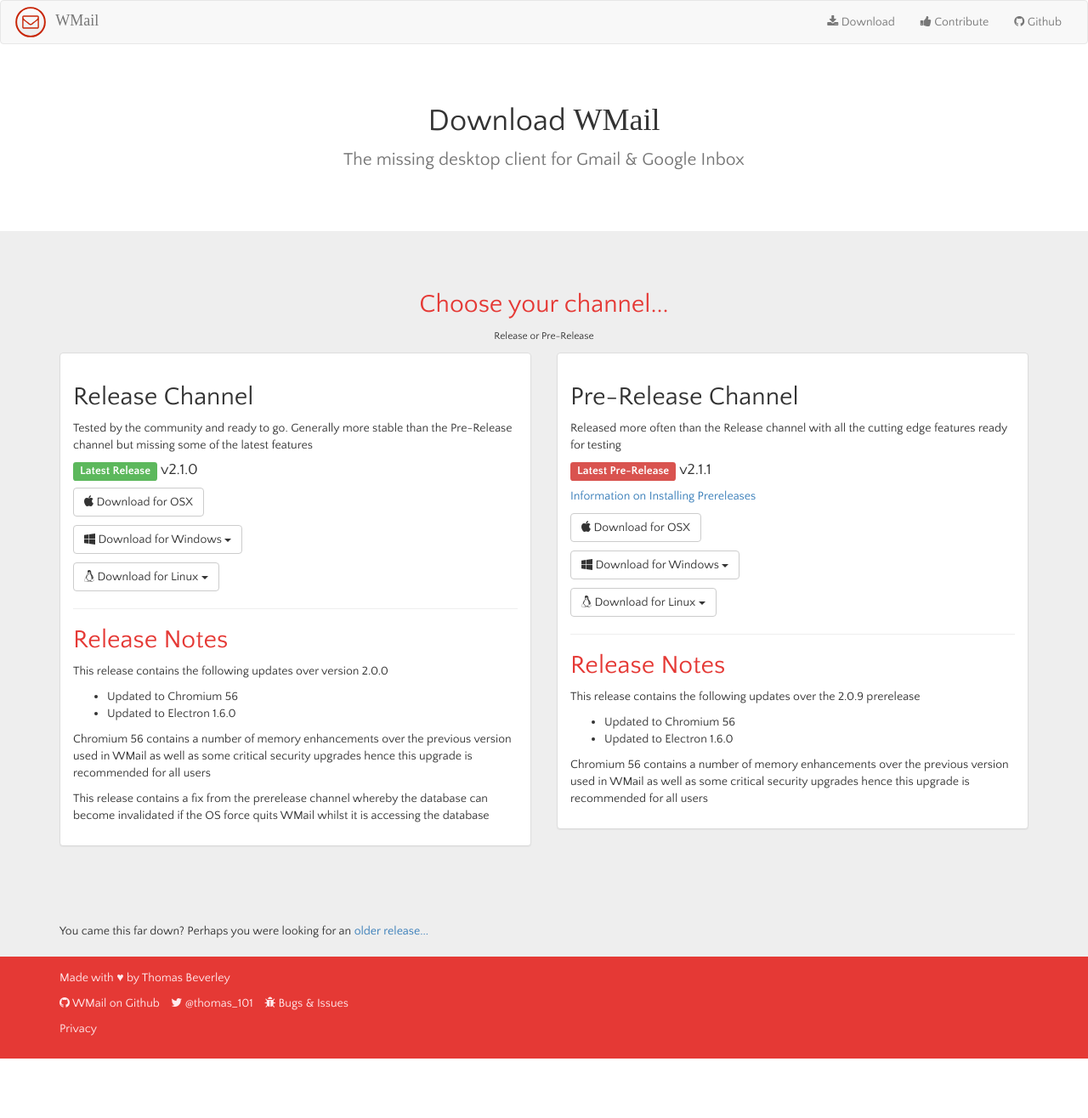
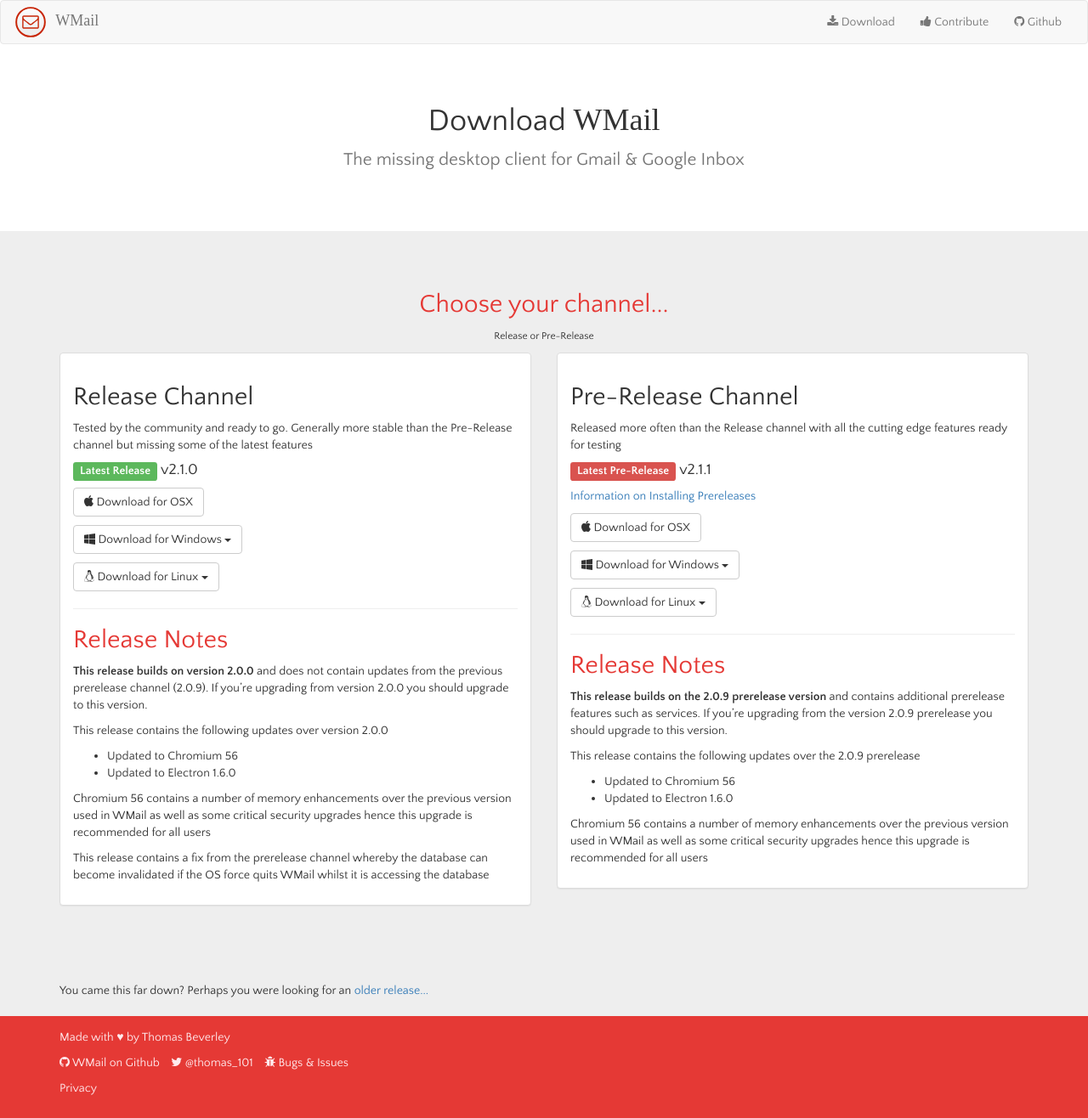
Before and after one commit to Thomas101/wmail, a Jekyll site: the page built from download.html, in a window 1280 px wide. Shown: the whole page at 85% size. Built offline with Jekyll 4.4.1, drawn with Linux system fonts in a browser that asks for light colours; some web fonts are replaced; before the commit the page ends 1246 px from its top, so only the background shows below that.

Commit message:
updated release notes

```diff
--- a/_includes/prerelease_notes.md
+++ b/_includes/prerelease_notes.md
@@ -1,3 +1,5 @@
+**This release builds on the 2.0.9 prerelease version** and contains additional prerelease features such as services. If you're upgrading from the version 2.0.9 prerelease you should upgrade to this version.
+
 This release contains the following updates over the 2.0.9 prerelease
 
 * Updated to Chromium 56
--- a/_includes/release_notes.md
+++ b/_includes/release_notes.md
@@ -1,3 +1,5 @@
+**This release builds on version 2.0.0** and does not contain updates from the previous prerelease channel (2.0.9). If you're upgrading from version 2.0.0 you should upgrade to this version.
+
 This release contains the following updates over version 2.0.0
 
 * Updated to Chromium 56
```
